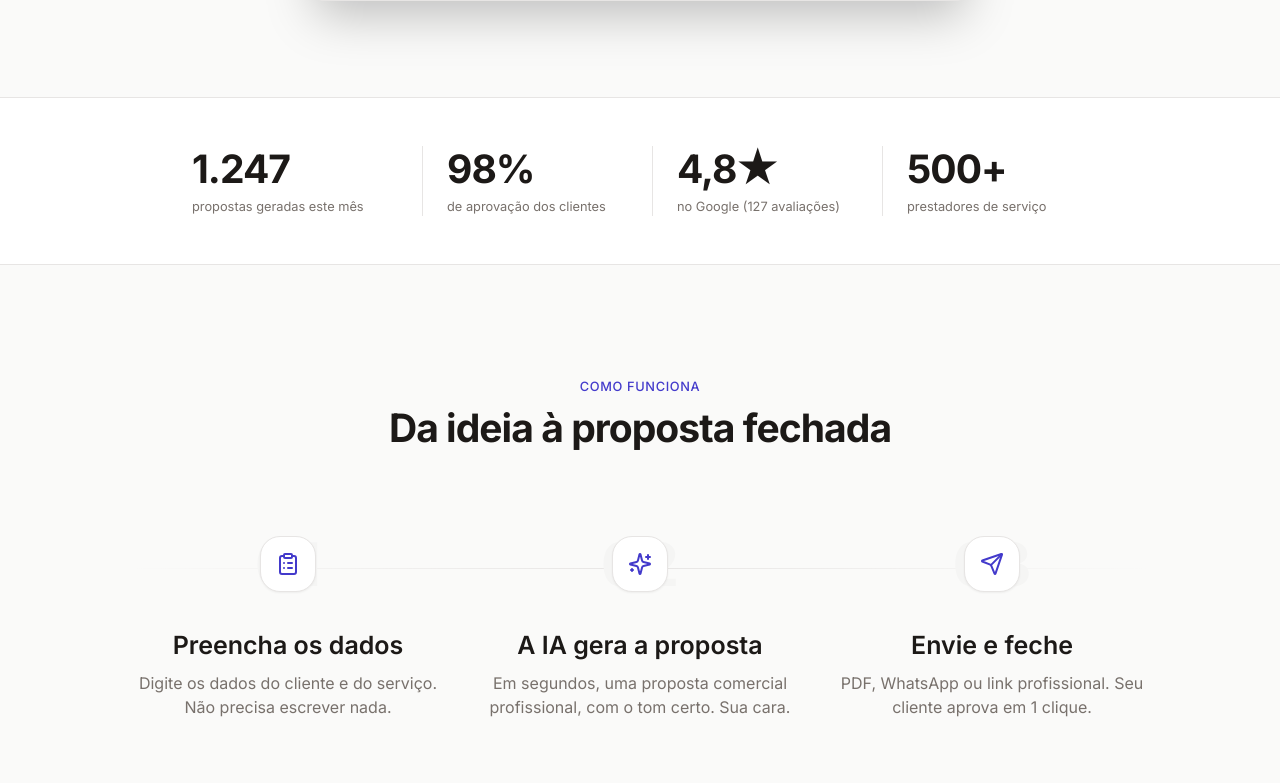
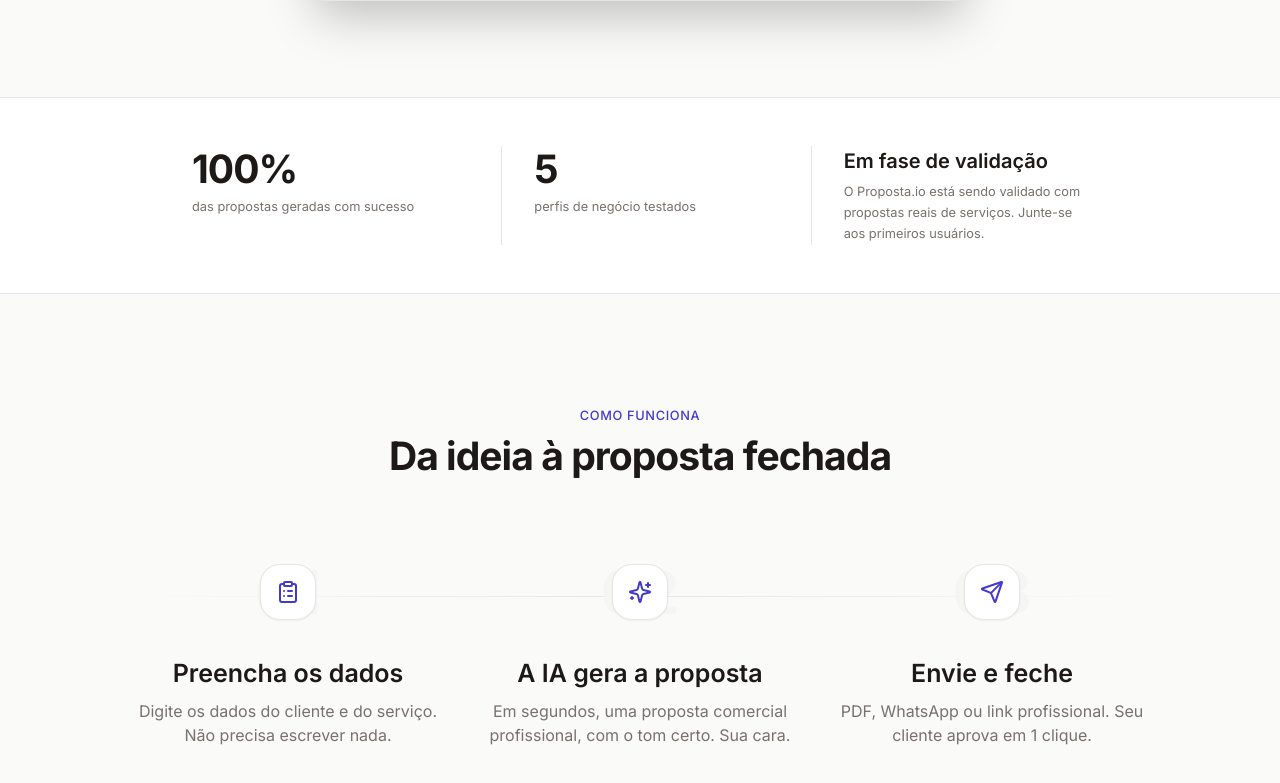
Before and after one commit to TaigoOoO/proposta-io, a Next.js app: page / in a window 1280 px wide. Shown: the part 887-1670 px from the top of the page. Built offline with nearby package versions, Linux system fonts and the light colour scheme; no server answers.

Commit message:
fix: substitui estatísticas fictícias por dados honestos de testes

```diff
--- a/src/components/landing/hero.tsx
+++ b/src/components/landing/hero.tsx
@@ -234,10 +234,8 @@ function NumeroAnimado({ valorFinal, prefixo = "", sufixo = "", decimais = 0 }:
 }
 
 const ESTATISTICAS: EstatisticaProps[] = [
-  { valorFinal: 1247, sufixo: "", rotulo: "propostas geradas este mês" },
-  { valorFinal: 98, sufixo: "%", rotulo: "de aprovação dos clientes" },
-  { valorFinal: 4.8, decimais: 1, sufixo: "★", rotulo: "no Google (127 avaliações)" },
-  { valorFinal: 500, sufixo: "+", rotulo: "prestadores de serviço" }
+  { valorFinal: 100, sufixo: "%", rotulo: "das propostas geradas com sucesso" },
+  { valorFinal: 5, sufixo: "", rotulo: "perfis de negócio testados" }
 ];
 
 export function SocialProof() {
@@ -248,16 +246,23 @@ export function SocialProof() {
         whileInView={{ opacity: 1, y: 0 }}
         viewport={{ once: true, margin: "-60px" }}
         transition={{ duration: 0.5, ease: EASE_SAIDA }}
-        className="mx-auto grid max-w-4xl grid-cols-2 gap-8 divide-stone-200 sm:gap-6 md:grid-cols-4 md:divide-x"
+        className="mx-auto grid max-w-4xl grid-cols-1 gap-8 sm:grid-cols-3 sm:divide-x sm:divide-stone-200"
       >
         {ESTATISTICAS.map((estatistica, indice) => (
-          <div key={indice} className={indice > 0 ? "md:pl-6" : ""}>
+          <div key={estatistica.rotulo} className={indice > 0 ? "sm:pl-8" : ""}>
             <p className="text-3xl font-bold tracking-tight text-stone-900">
               <NumeroAnimado {...estatistica} />
             </p>
             <p className="mt-1 text-sm text-stone-500">{estatistica.rotulo}</p>
           </div>
         ))}
+
+        <div className="sm:pl-8">
+          <p className="text-lg font-semibold text-stone-900">Em fase de validação</p>
+          <p className="mt-1.5 text-sm leading-relaxed text-stone-500">
+            O Proposta.io está sendo validado com propostas reais de serviços. Junte-se aos primeiros usuários.
+          </p>
+        </div>
       </motion.div>
     </section>
   );
```
